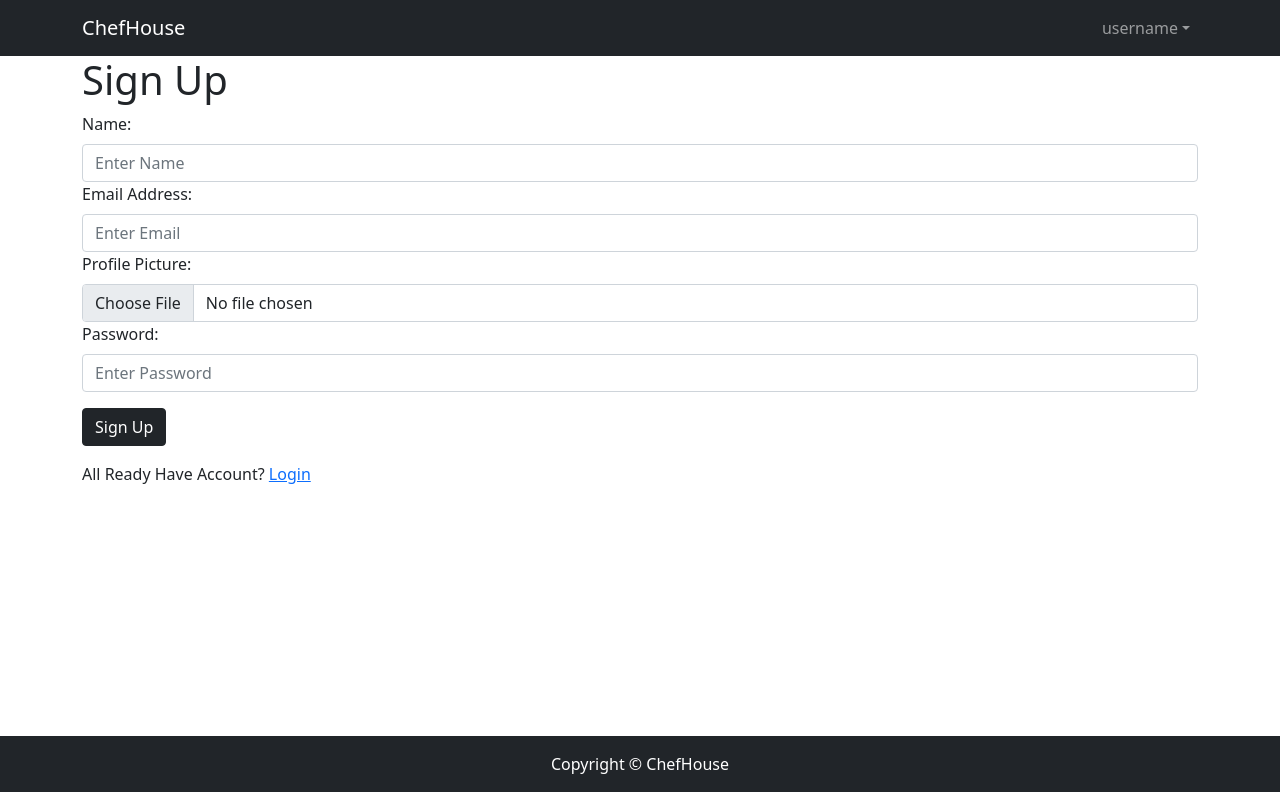
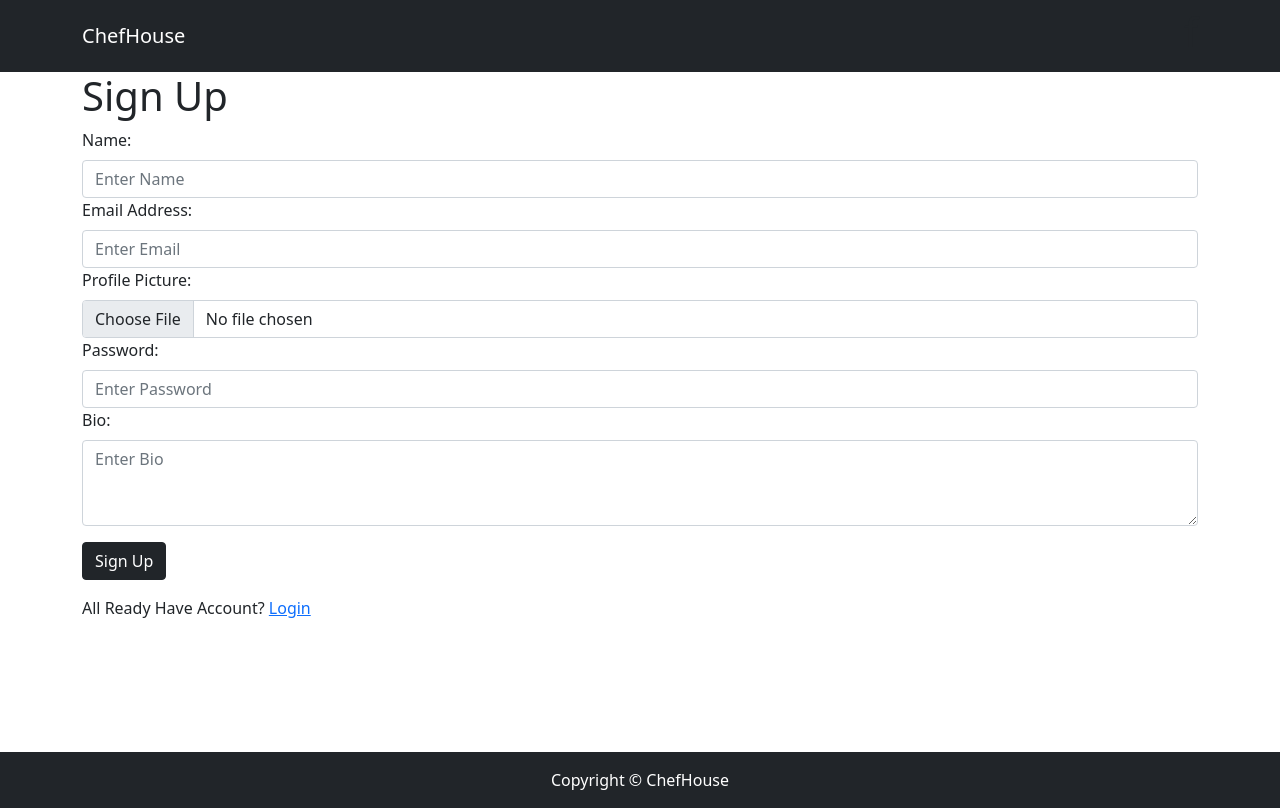
Before and after one commit to Arefin6/Chef-BookingAppMern, a React (Create React App) app in the folder frontend/: page /register in a window 1280 px wide. Built offline with nearby package versions, Linux system fonts and the light colour scheme.

Commit message:
issue with the login

```diff
--- a/frontend/src/App.js
+++ b/frontend/src/App.js
@@ -3,9 +3,10 @@ import { BrowserRouter, Routes, Route } from "react-router-dom";
 import Footer from "./components/Footer";
 import Header from "./components/Header";
 import Login from "./pages/Login";
-import Register from "./pages/Register";
+
 import DashBoard from "./pages/DashBoard";
 import PrivateRoute from "./PrivateRoute/PrivateRoute";
+import {Register} from "./pages/Register";
 
 function App() {
   return (
--- a/frontend/src/components/Header.js
+++ b/frontend/src/components/Header.js
@@ -1,8 +1,15 @@
+/* eslint-disable react-hooks/exhaustive-deps */
 import React from "react";
 import { Container, Nav, Navbar, NavDropdown } from "react-bootstrap";
 
 const Header = () => {
+  // const [data,setData] = useState(null)
   const handleLogout = () => {};
+
+  const userInfo =  sessionStorage.getItem('userInfo') ? JSON.parse(sessionStorage.getItem('userInfo')):null
+
+  console.log(userInfo)
+
 
   return (
     <header>
@@ -26,11 +33,17 @@ const Header = () => {
                )
             } */}
             {
-              <NavDropdown title="username" id="userAdmin">
+              userInfo?(
+              <NavDropdown title={userInfo?.name} id="userAdmin">
                 <NavDropdown.Item onClick={handleLogout}>
                   Logout
                 </NavDropdown.Item>
               </NavDropdown>
+              )
+              :
+              (
+                <h1>f</h1>
+              )
             }
           </Nav>
         </Container>
--- a/frontend/src/hooks/useAuth.js
+++ b/frontend/src/hooks/useAuth.js
@@ -17,4 +17,5 @@ const useAuth = () =>{
 
 }
 
+
 export default useAuth;
--- a/frontend/src/pages/Register.js
+++ b/frontend/src/pages/Register.js
@@ -1,73 +1,130 @@
-import React, {useState} from 'react';
-import { Button, Col, Container, Form, Row } from 'react-bootstrap';
-import {Link} from 'react-router-dom';
-// import FormContainer from '../../FormContainer/FormContainer';
+import { useState } from "react";
+import { Button, Col, Container, Form, Row } from "react-bootstrap";
+import { Link, useNavigate } from "react-router-dom";
+import api from "../api";
 
+export const Register = () => {
+  const [name, setName] = useState("");
+  const [email, setEmail] = useState("");
+  const [image, setImage] = useState("");
+  const [password, setPassword] = useState("");
+  const [uploading, setUploading] = useState(false);
+  const [bio,setBio] = useState()
+  const history = useNavigate();
 
-const Register = () => {
-     const [name, setName] = useState('')
-     const [email,setEmail] = useState('')
-    //  const [image,setImage] = useState('')
-     const [password,setPassword] = useState('')
+  const handleImageUpload = async (e) => {
+    const file = e.target.files[0];
+    const formData = new FormData();
+
+    formData.append("image", file);
+    setUploading(true);
+
+    try {
+      const config = {
+        headers: {
+          "Content-Type": "multipart/form-data",
+        },
+      };
+
+      const { data } = await api.post("/api/upload", formData, config);
+
+      setImage(data);
+      setUploading(false);
+    } catch (error) {
+      console.error(error);
+      setUploading(false);
+    }
+  };
+
+  const handelSubmit = async (e) => {
+    e.preventDefault();
+    try {
+      const result = await api.post("/api/chef/register", {
+        name,
+        email,
+        password,
+        profilePicture:image,
+        details:bio
+      });
+
+      if (result) {
+        sessionStorage.setItem("userInfo", JSON.stringify(result.data));
+        history("/dashboard");
+      }
+    } catch (error) {
+      console.log(error);
+    }
+  };
+
   return (
     <Container>
       <h1>Sign Up</h1>
       {/* {error && <Message variant="danger">{error}</Message>}
             {loading && <Loader></Loader>} */}
-            <Form>
+      <Form onSubmit={handelSubmit}>
         <Form.Group controlId="name">
           <Form.Label>Name:</Form.Label>
-                    <Form.Control type="text" placeholder="Enter Name"
+          <Form.Control
+            type="text"
+            placeholder="Enter Name"
             value={name}
+            required={true}
             onChange={(e) => setName(e.target.value)}
           ></Form.Control>
-
         </Form.Group>
         <Form.Group controlId="email">
           <Form.Label>Email Address:</Form.Label>
-                   <Form.Control type="email" placeholder="Enter Email"
+          <Form.Control
+            type="email"
+            placeholder="Enter Email"
             value={email}
+            required={true}
             onChange={(e) => setEmail(e.target.value)}
           ></Form.Control>
-
         </Form.Group>
         <Form.Group controlId="image">
           <Form.Label> Profile Picture:</Form.Label>
-                   <Form.Control type="file" placeholder="Enter Email"
-                   value={email}
-                   onChange={(e) => setEmail(e.target.value)}
+
+          <Form.Control
+            type="file"
+            // value={image}
+            id="image-file"
+            label="choose File"
+            name="image"
+            onChange={handleImageUpload}
           ></Form.Control>
-                   {/* <Form.File
-                   type="file"
-                   value={image}
-                   id='image-file'
-                   label='choose File'
-                   name='image'
-                //    onChange={handleFileUpload}
-                  >
-                  </Form.File>  */}
-
+          {uploading && "Uploading"}
         </Form.Group>
         <Form.Group controlId="password">
           <Form.Label>Password:</Form.Label>
-                   <Form.Control type="password" placeholder="Enter Password"
+          <Form.Control
+            type="password"
+            placeholder="Enter Password"
             value={password}
+            required={true}
             onChange={(e) => setPassword(e.target.value)}
           ></Form.Control>
+        </Form.Group>
 
+        <Form.Group controlId="password">
+          <Form.Label>Bio:</Form.Label>
+          <Form.Control
+            as="textarea" rows={3}
+            placeholder="Enter Bio"
+            value={bio}
+            required={true}
+            onChange={(e) => setBio(e.target.value)}
+          ></Form.Control>
         </Form.Group>
-               <Button type="submit" variant="dark" className='mt-3'>
+        <Button type="submit" variant="dark" className="mt-3">
           Sign Up
         </Button>
       </Form>
       <Row className="py-3">
         <Col>
-                  All Ready Have Account?{' '}
-                    <Link to='/'>Login</Link>
+          All Ready Have Account? <Link to="/">Login</Link>
         </Col>
       </Row>
     </Container>
   );
 };
-
-export default Register;
```
Also changed, not shown: 5 other files (tests, documents, lock files or other folders). Lines whose indentation alone changed are shown as unchanged.
